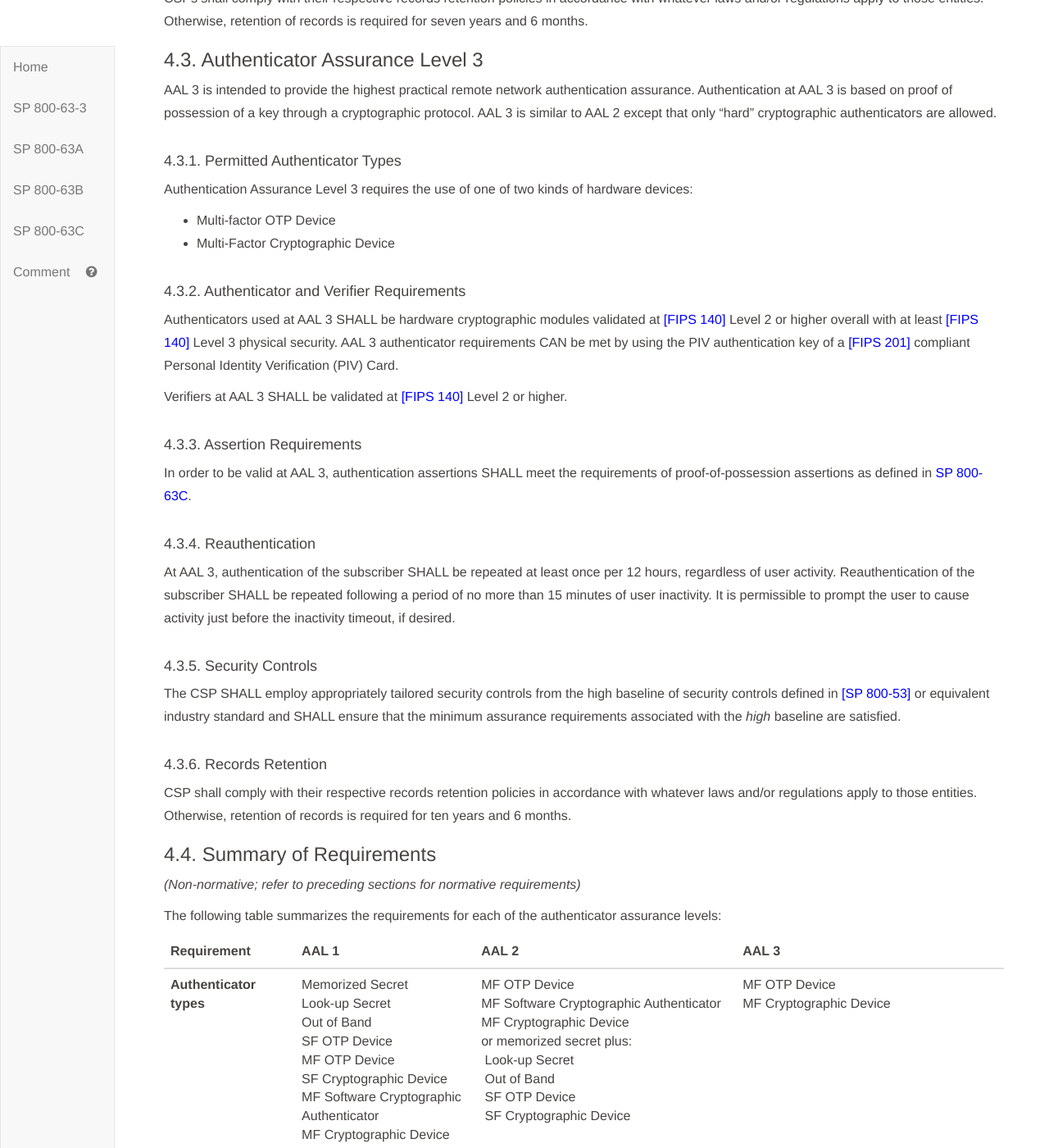
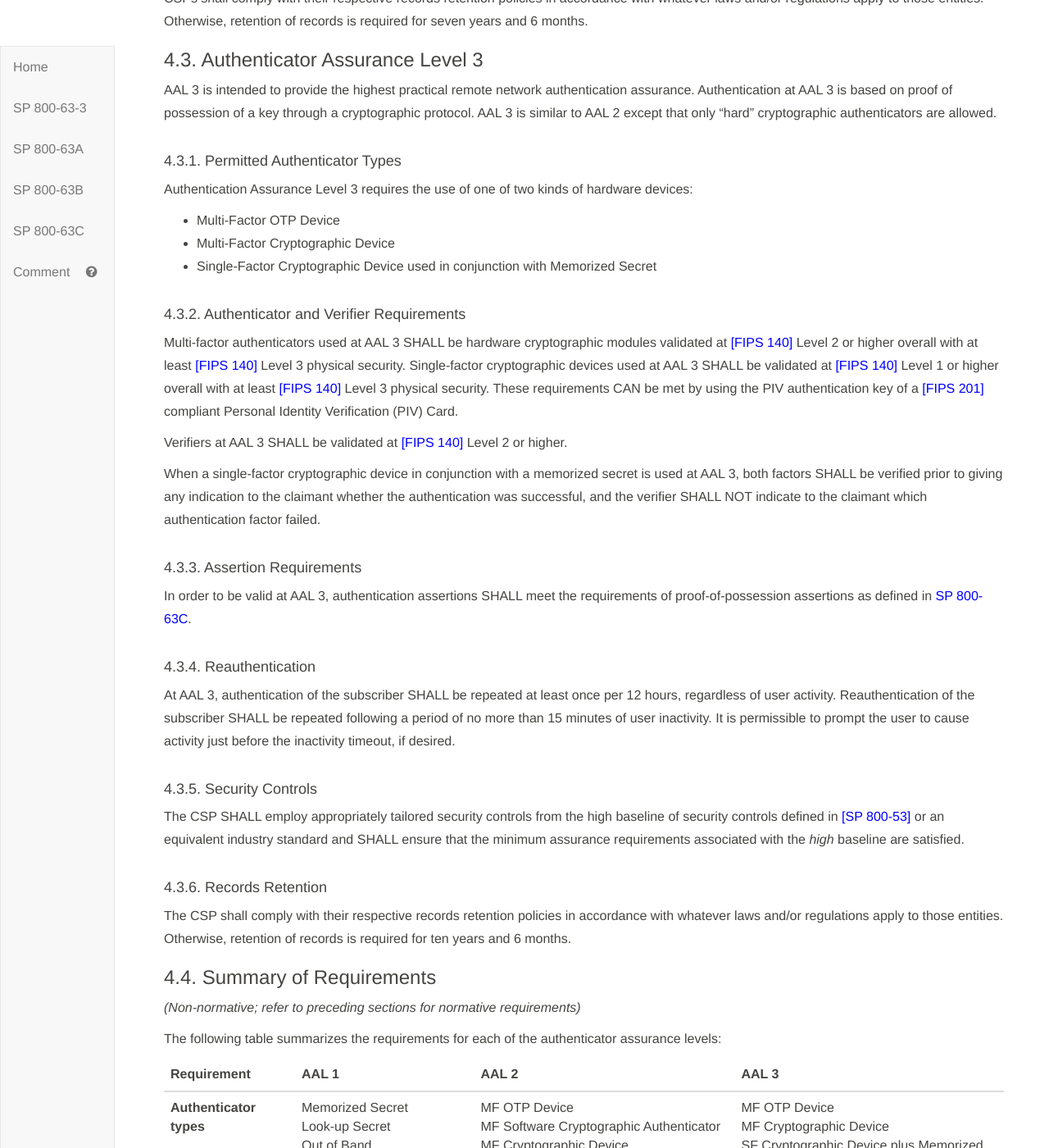
Before and after one commit to usnistgov/800-63-3, a Jekyll site: the page built from sp800-63b.md, in a window 1280 px wide and 1400 px high, scrolled down 21091 px. Shown: the whole window at 82% size. Built offline with Jekyll 4.4.1, drawn with Linux system fonts in a browser that asks for light colours; some of the changed text lies outside the part shown.

Commit message:
Permit SF Cryptographic Authenticators plus Memorized Secret at AAL 3

```diff
--- a/sp800-63b/sec4_aal.md
+++ b/sp800-63b/sec4_aal.md
@@ -110,14 +110,17 @@ AAL 3 is intended to provide the highest practical remote network authentication
 
 Authentication Assurance Level 3 requires the use of one of two kinds of hardware devices:
 
-* Multi-factor OTP Device
+* Multi-Factor OTP Device
 * Multi-Factor Cryptographic Device
+* Single-Factor Cryptographic Device used in conjunction with Memorized Secret
 
 #### 4.3.2. Authenticator and Verifier Requirements
 
-Authenticators used at AAL 3 SHALL be hardware cryptographic modules validated at [[FIPS 140]](#FIPS140-2) Level 2 or higher overall with at least [[FIPS 140]](#FIPS140-2) Level 3 physical security. AAL 3 authenticator requirements CAN be met by using the PIV authentication key of a [[FIPS 201]](#FIPS201) compliant Personal Identity Verification (PIV) Card.
+Multi-factor authenticators used at AAL 3 SHALL be hardware cryptographic modules validated at [[FIPS 140]](#FIPS140-2) Level 2 or higher overall with at least [[FIPS 140]](#FIPS140-2) Level 3 physical security. Single-factor cryptographic devices used at AAL 3 SHALL be validated at [[FIPS 140]](#FIPS140-2) Level 1 or higher overall with at least [[FIPS 140]](#FIPS140-2) Level 3 physical security. These requirements CAN be met by using the PIV authentication key of a [[FIPS 201]](#FIPS201) compliant Personal Identity Verification (PIV) Card.
 
 Verifiers at AAL 3 SHALL be validated at [[FIPS 140]](#FIPS140-2) Level 2 or higher.
+
+When a single-factor cryptographic device in conjunction with a memorized secret is used at AAL 3, both factors SHALL be verified prior to giving any indication to the claimant whether the authentication was successful, and the verifier SHALL NOT indicate to the claimant which authentication factor failed.
 
 #### 4.3.3. Assertion Requirements
 
@@ -129,11 +132,11 @@ At AAL 3, authentication of the subscriber SHALL be repeated at least once per 1
 
 #### 4.3.5. Security Controls
 
-The CSP SHALL employ appropriately tailored security controls from the high baseline of security controls defined in [[SP 800-53]](#SP800-53) or equivalent industry standard and SHALL ensure that the minimum assurance requirements associated with the *high* baseline are satisfied.
+The CSP SHALL employ appropriately tailored security controls from the high baseline of security controls defined in [[SP 800-53]](#SP800-53) or an equivalent industry standard and SHALL ensure that the minimum assurance requirements associated with the *high* baseline are satisfied.
 
 #### 4.3.6. Records Retention
 
-CSP shall comply with their respective records retention policies in accordance with whatever laws and/or regulations apply to those entities. Otherwise, retention of records is required for ten years and 6 months.
+The CSP shall comply with their respective records retention policies in accordance with whatever laws and/or regulations apply to those entities. Otherwise, retention of records is required for ten years and 6 months.
 
 ### 4.4. Summary of Requirements
 
@@ -143,8 +146,8 @@ The following table summarizes the requirements for each of the authenticator as
 
 Requirement | AAL 1 | AAL 2 | AAL 3
 ------------|-------|-------|-------
-**Authenticator types** | Memorized Secret<br />Look-up Secret<br />Out of Band<br />SF OTP Device<br />MF OTP Device<br />SF Cryptographic Device<br />MF Software Cryptographic Authenticator<br />MF Cryptographic Device<br /> | MF OTP Device<br />MF Software Cryptographic Authenticator<br />MF Cryptographic Device<br />or memorized secret plus:<br />&nbsp;Look-up Secret<br />&nbsp;Out of Band<br />&nbsp;SF OTP Device<br />&nbsp;SF Cryptographic Device<br /> | MF OTP Device<br />MF Cryptographic Device
-**FIPS 140 verification** | Level 1 (Government agency verifiers) | Level 1 (Government agency authenticators and verifiers) | Level 2 overall<br />Level 3 (authenticator physical security)
+**Authenticator types** | Memorized Secret<br />Look-up Secret<br />Out of Band<br />SF OTP Device<br />MF OTP Device<br />SF Cryptographic Device<br />MF Software Cryptographic Authenticator<br />MF Cryptographic Device<br /> | MF OTP Device<br />MF Software Cryptographic Authenticator<br />MF Cryptographic Device<br />or memorized secret plus:<br />&nbsp;Look-up Secret<br />&nbsp;Out of Band<br />&nbsp;SF OTP Device<br />&nbsp;SF Cryptographic Device<br /> | MF OTP Device<br />MF Cryptographic Device<br />SF Cryptographic Device plus Memorized Secret
+**FIPS 140 verification** | Level 1 (Government agency verifiers) | Level 1 (Government agency authenticators and verifiers) | Level 2 overall (verifiers and MF authenticators)<br />Level 1 overall (SF Crypto Devices)<br />Level 3 physical security (all authenticators)
 **Assertions** | Bearer or proof of possession | Bearer or proof of possession | Proof of possession only
 **Reauthentication** | 30 days | 12 hours or 30 minutes inactivity; may use one authentication factor | 12 hours or 15 minutes inactivity; shall use both authentication factors
 **Security Controls**|[[SP 800-53]](#SP800-53) Low Baseline (or equivalent)|[[SP 800-53]](#SP800-53) Moderate Baseline (or equivalent)|[[SP 800-53]](#SP800-53) High Baseline (or equivalent)
```
